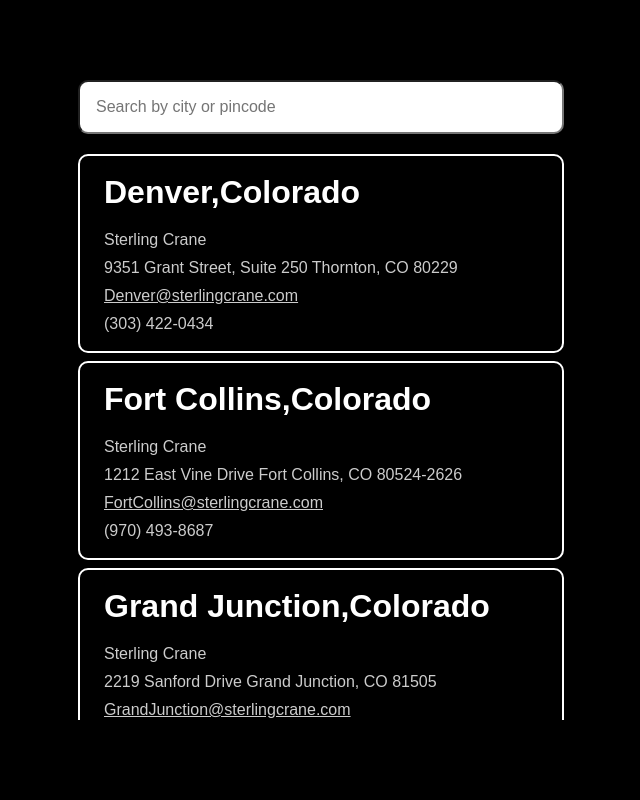
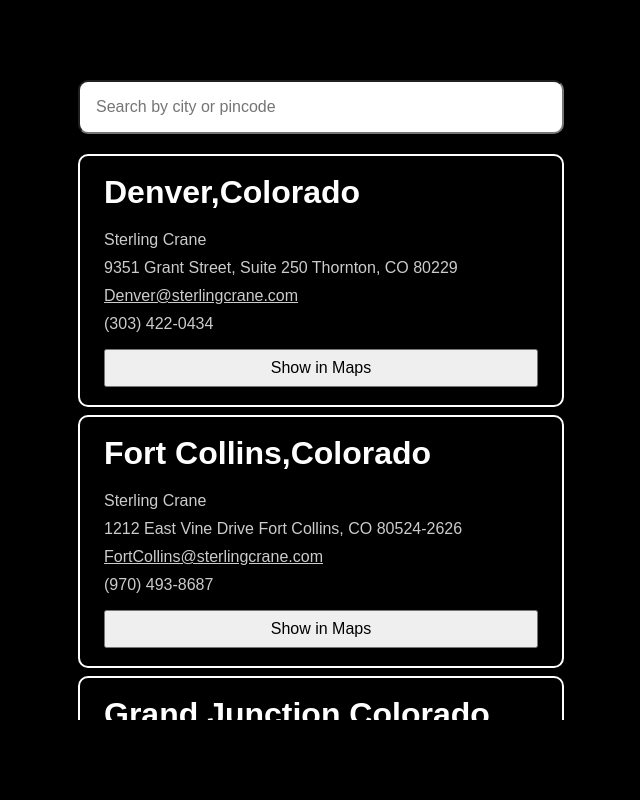
Before and after one commit to kartikscript/maps-api, a plain HTML site: page index.html in a window 1280 px wide. Shown: the whole page, without its empty margins (114-754 px from the left). Drawn offline with Linux system fonts and the light colour scheme; some packages are replaced by stand-ins of ours.

Commit message:
added btn

```diff
--- a/index.js
+++ b/index.js
@@ -31,11 +31,13 @@ const renderOfficeCard=(data)=>{
       <p> ${office.address}</p>
       <p><a href="mailto:${office.email}">${office.email}</a></p>
       <p>${office.officePhone}</p>
+      <button class='btn'>Show in Maps</button>
     `;
 
     officeContainer.appendChild(officeCard);
 
-    officeCard.addEventListener('click',()=>{
+    const btn = officeCard.querySelector('.btn')
+    btn.addEventListener('click',()=>{
       initMap([office])
     })
   });
--- a/styles.css
+++ b/styles.css
@@ -53,7 +53,6 @@ body{
   border-width: 2px;
   border-style: solid;
   border-radius: 10px;
-  cursor: pointer;
   padding: 18px 24px;
   display: flex;
   flex-direction: column;
@@ -74,3 +73,14 @@ body{
 a{
   color: white;
 }
+a:hover{
+  color: aqua;
+}
+
+button{
+  font-size: medium;
+  padding: 8px;
+  margin-top: 6px;
+  cursor: pointer;
+
+}
```
